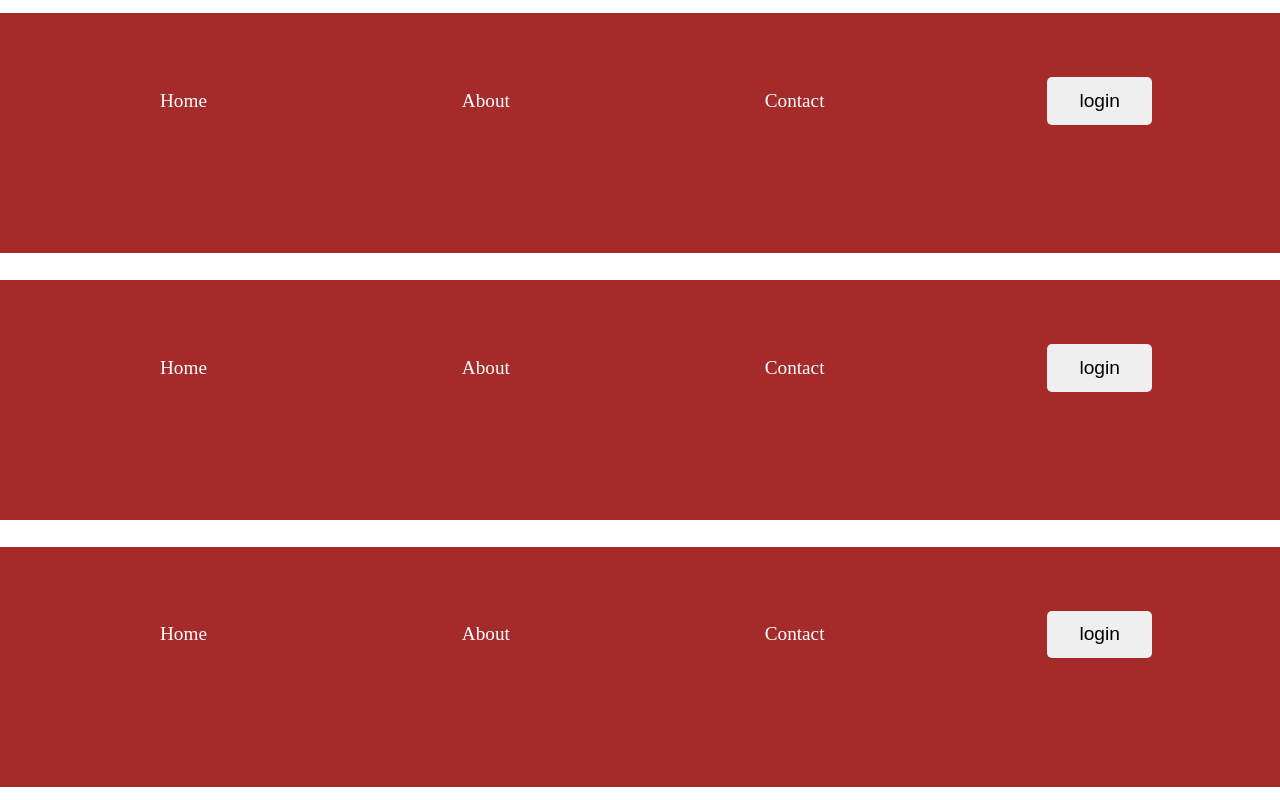
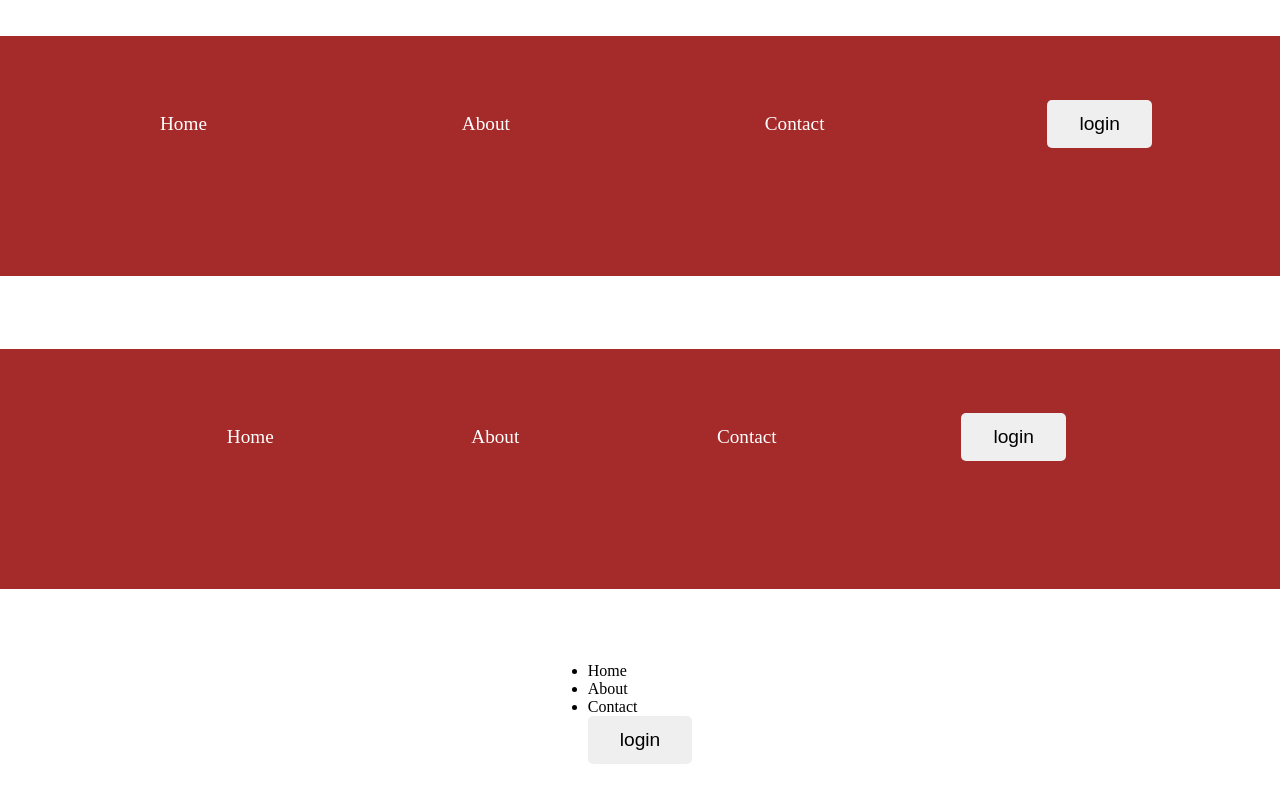
Before and after one commit to anshul0077/web, a plain HTML site: page index.html in a window 1280 px wide. Drawn offline with Linux system fonts and the light colour scheme.

Commit message:
nav2-style

```diff
--- a/index.html
+++ b/index.html
@@ -8,7 +8,7 @@
 </head>
 <body>
  <div class="navbar-1">
-    <nav>
+    <nav id="nav1">
         <ul>
             <li>Home</li>
             <li>About</li>
@@ -17,8 +17,8 @@
         </ul>
     </nav>
  </div>
- <div class="navbar-1">
-    <nav>
+ <div class="navbar-2">
+    <nav id="nav2">
         <ul>
             <li>Home</li>
             <li>About</li>
@@ -27,8 +27,8 @@
         </ul>
     </nav>
  </div>
- <div class="navbar-1">
-    <nav>
+ <div class="navbar-3">
+    <nav >
         <ul>
             <li>Home</li>
             <li>About</li>
--- a/style.css
+++ b/style.css
@@ -16,14 +16,14 @@ html,body{
     width: 100%;
 background-color: brown;
 }
-.navbar-1 nav ul{
+.navbar-1 #nav1 ul{
     padding: 5vw 10vw;
     display: flex;
     align-items: center;
     justify-content: space-between;
 
 }
-.navbar-1 nav ul li{
+.navbar-1 #nav1 ul li{
     border-radius: 5px;
     padding: 1vw 2.5vw;
     list-style: none;
@@ -31,7 +31,7 @@ background-color: brown;
     font-size: 1.5vw;
     position: relative;
 }
-nav li::after{
+#nav1 li::after{
     content: "";
     position: absolute;
     height: 2px;
@@ -42,7 +42,7 @@ nav li::after{
     transition: 0.3s ease-in-out;
     transform: scaleX(0);
 }
-nav li:hover::after{
+#nav1 li:hover::after{
     transform: scaleX(1);
 
 }
@@ -58,3 +58,37 @@ nav li:hover::after{
     background-color: blue;
     color: white;
 }
+
+.navbar-2{
+    height: 30vh;
+    width: 100%;
+background-color: brown;
+}
+.navbar-2>#nav2>ul{
+    display: flex;
+    align-items: center;
+    justify-content: space-around;
+    padding: 5vw 10vw;
+}
+.navbar-2>#nav2>ul>li{
+    list-style: none;
+    padding: 1vw;
+    color: white;
+    font-size: 1.5vw;
+position: relative;
+}
+
+.navbar-2>#nav2>ul>li::after{
+    content: "";
+    position: absolute;
+    left: 0;
+    height: 100% ;
+    width: 2px;
+    background-color: aqua;
+    top: 0;
+    transform: scaleY(0);
+    transition:all ease-in-out 0.3s;
+}
+.navbar-2>#nav2>ul>li:hover::after{
+    transform: scaleY(1);
+}
```
